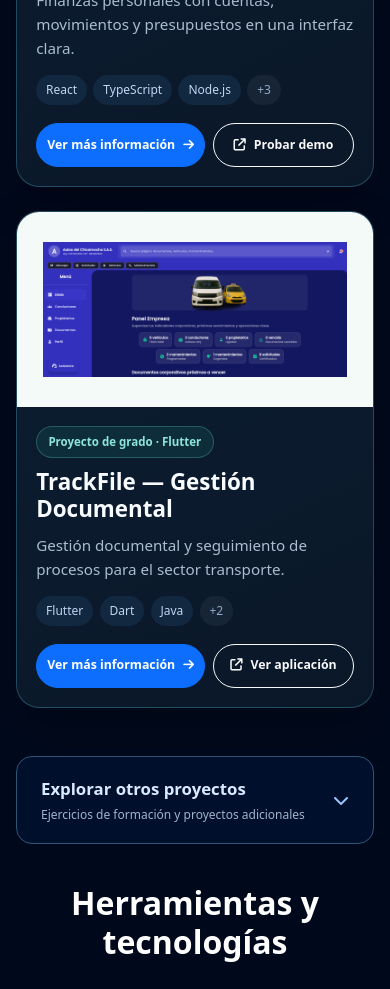
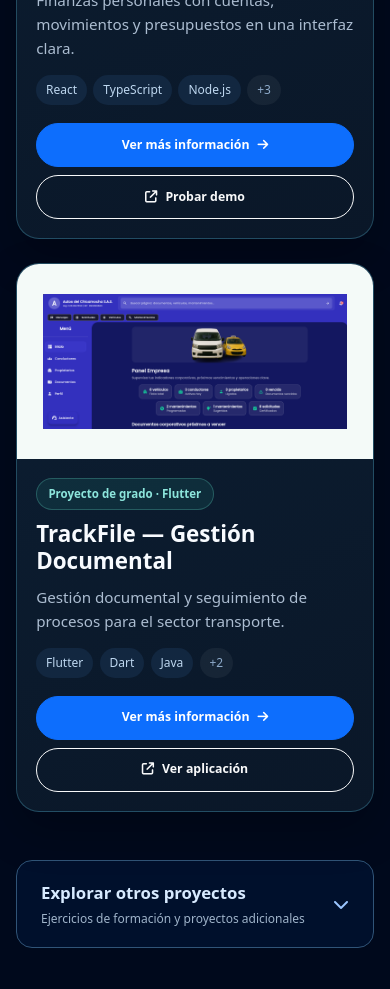
Before and after one commit to MelgarejoMaycol/Portafolio, a React (Vite) app: page / in a window 390 px wide. Shown: the part 2100-3089 px from the top of the page. Built offline with nearby package versions, Linux system fonts and the light colour scheme.

Commit message:
fix: stack project card actions on narrow phones

```diff
--- a/src/index.css
+++ b/src/index.css
@@ -1514,6 +1514,10 @@ h2 {
   .project-card-actions .btn { font-size: .77rem; padding-inline: .5rem; }
   .project-case-body { padding: 1rem; }
 }
+@media (max-width: 420px) {
+  .project-card-actions { grid-template-columns: 1fr; }
+}
+
 @media (prefers-reduced-motion: reduce) {
   .project-card, .otros-proyectos-toggle i { transition: none; }
   .project-card:hover { transform: none; }
```
